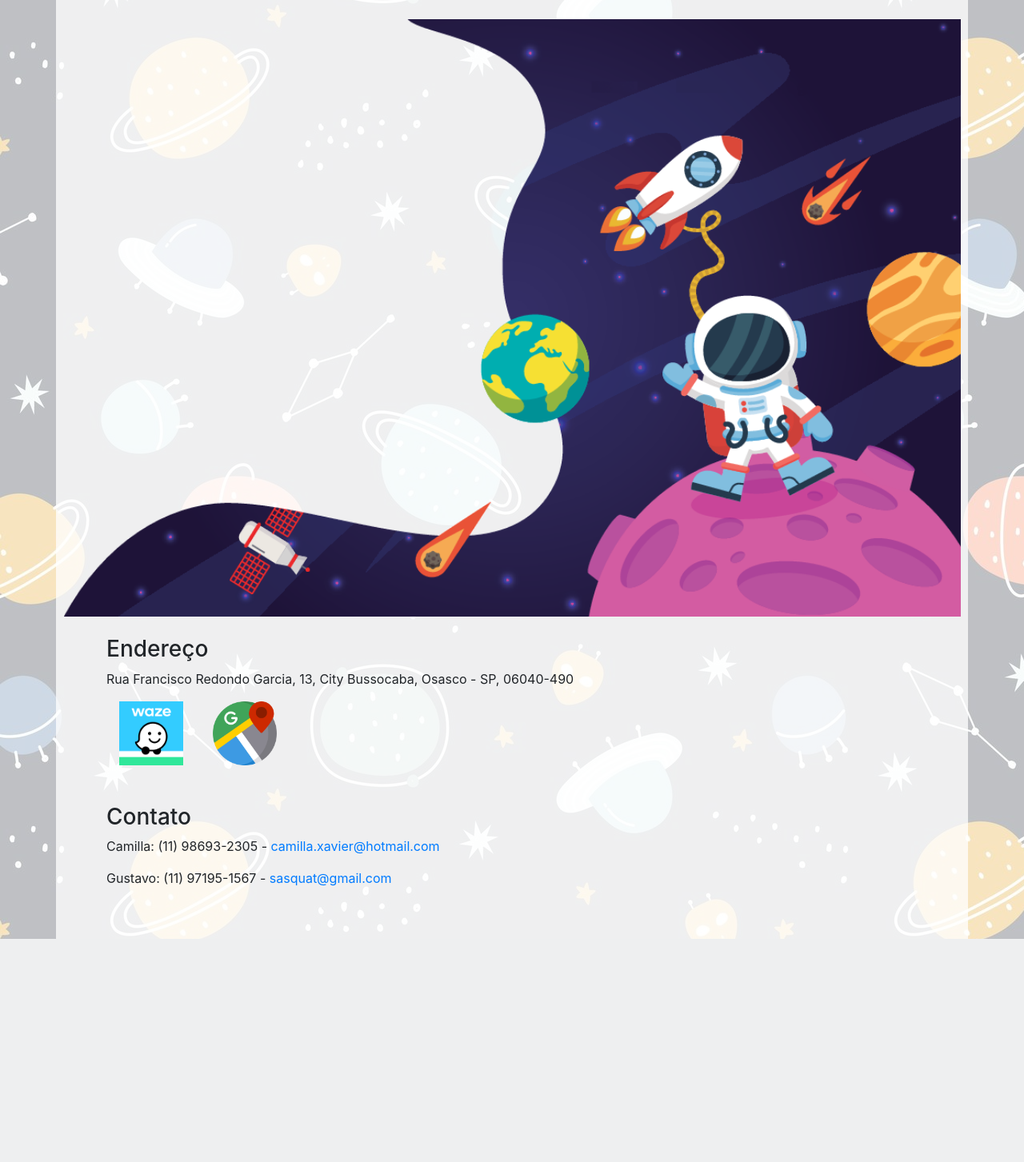
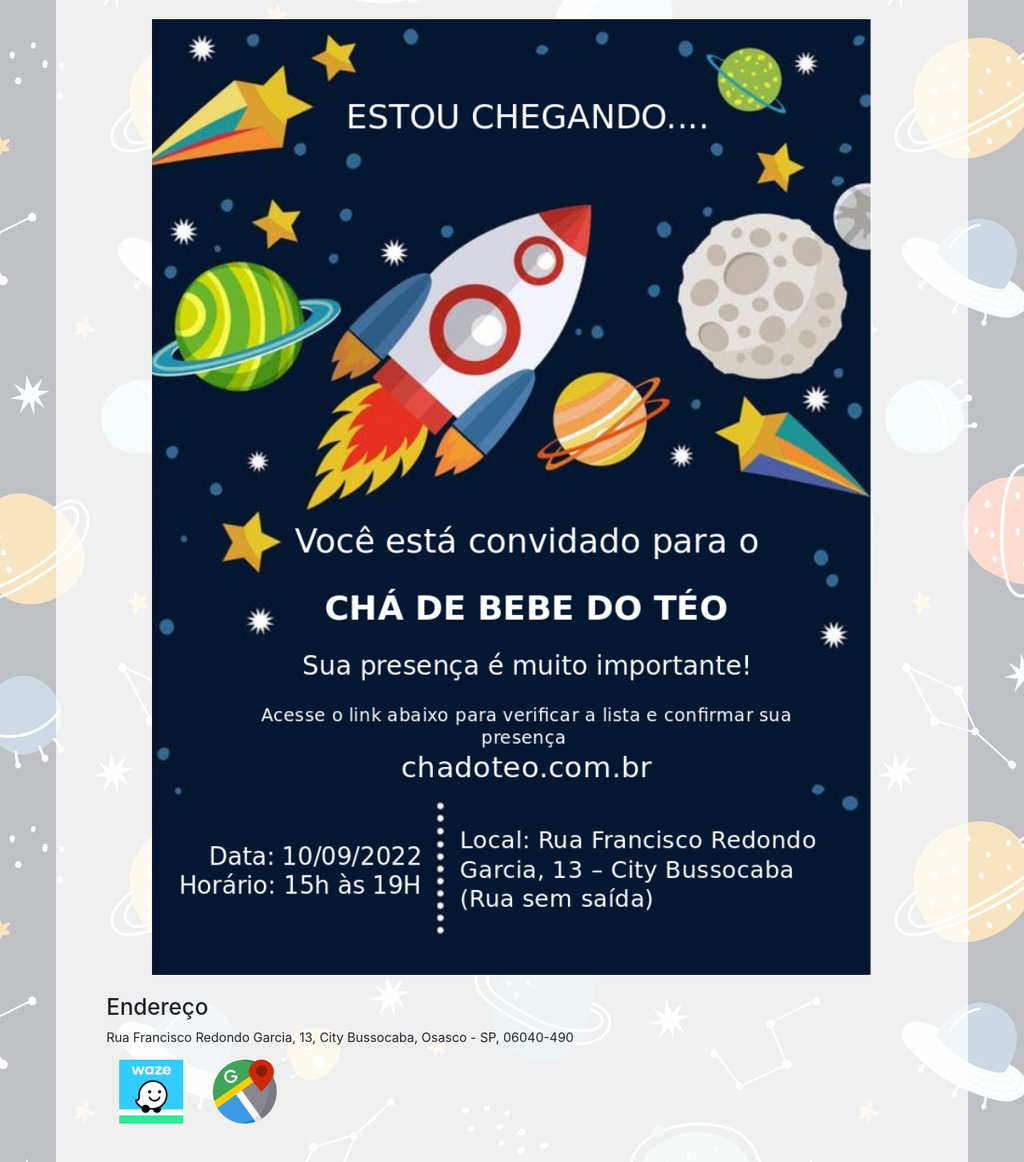
Before and after one commit to GustavoEGPerez/chadebebe, a Django app: page /convite in a window 1280 px wide. Shown: the part 56-1509 px from the top of the page at 80% size. Before the commit the page ends 1230 px from the top, so only its background shows below. Run offline with Django 4.2, Linux system fonts and the light colour scheme; the visitor is signed in with stand-in values (Sample User, id 1); some libraries are stand-ins or nearby versions.

Commit message:
fix/convite

```diff
--- a/lista_presentes_project/lista_presentes_app/templates/lista_presentes_app/convite.html
+++ b/lista_presentes_project/lista_presentes_app/templates/lista_presentes_app/convite.html
@@ -3,7 +3,9 @@
 {% block content %}
 {% if request.user.is_authenticated or request.session.convidado %}
 <div class="row">
-  <img src="{% static 'lista_presentes_app/convite.png' %}" style="width: 100%; max-width: 1500px; text-align:center" />
+  <div class="col-12" style="text-align: center">
+    <img src="{% static 'lista_presentes_app/convite.png' %}" style="width: 100%; max-width: 900px; text-align:center" />
+  </div>
 </div>
 <div class="row m-3 p-2">
   <div class="col-12">
```
Also changed, not shown: lista_presentes_project/lista_presentes_app/static/lista_presentes_app/convite.png.
